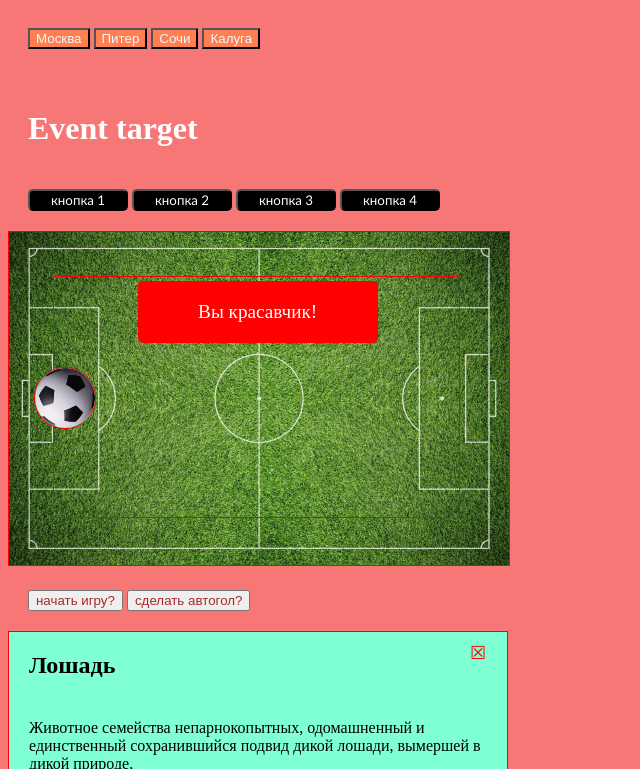
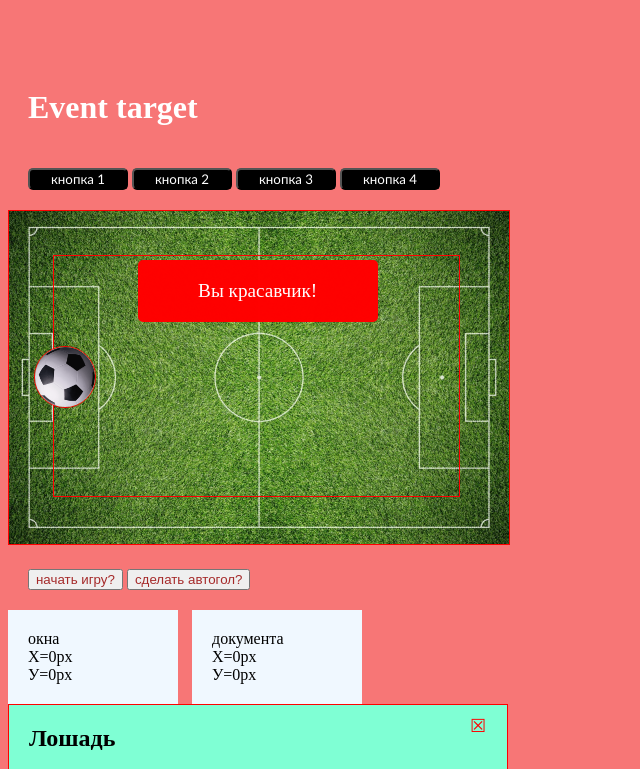
Before and after one commit to belkud/vite-project, a website built with Vite: page index.html in a window 1280 px wide. Both pictures are taken after a click on the button "сделать автогол?". Shown: the top 769 px of the page, without its empty margins (0-640 px from the left). Built offline with nearby package versions, Linux system fonts and the light colour scheme.

Commit message:
dfgdbcvf

```diff
--- a/index.html
+++ b/index.html
@@ -11,12 +11,8 @@
   </head>
   <body>
 
-        <div>
-          <button data-num="1" class="city">Москва</button>
-          <button data-num="2" class="city">Питер</button>
-          <button data-num="3" class="city">Сочи</button>
-          <button data-num="4" class="city">Калуга</button>
-        </div>
+        <div></div>
+        <!-- <div></div> -->
 
 
 
@@ -60,10 +56,12 @@
 </div>
 
 
+<div class="coordinates"> </div>
+<div class="pageCoordinates"> </div>
+
+
 
       <!--! диалоговые окна с животными -->
-
-
 
       <div class="animal">
         <div class="extraAnimal">
--- a/src/main.ts
+++ b/src/main.ts
@@ -3513,19 +3513,6 @@ buttonClick.forEach(col =>
 
 
 
-//! Спросить!
-// let coordinate
-
-// function wind(event) {
-//   console.log(`ось Х=${event.screenX}px, ось У=${event.screenY}px`);
-//   event.stopPropagation()
-
-// }
-// window.addEventListener ('mousemove', wind)
-
-
-
-
 //!Игра в мячик
 //поле
 let removeBall = document.querySelector('.trickField') as HTMLPictureElement
@@ -3627,3 +3614,24 @@ cityRussia.forEach(city =>
 
   })
 )
+
+
+
+
+let coordinate = document.querySelector('.coordinates') as HTMLDivElement
+let pageCoordinate = document.querySelector('.pageCoordinates') as HTMLDivElement
+document.addEventListener ('mousemove', function(event){
+  coordinate.innerHTML = `окна <br> Х=${event.clientX}px <br> У=${event.clientY}px`
+  pageCoordinate.innerHTML = `документа <br> Х=${event.pageX}px <br> У=${event.pageY}px`
+})
+
+
+
+
+
+// function move(event) {
+//   console.log (`ось Х=${event.screenX}px, ось У=${event.screenY}px`);
+//   event.stopPropagation()
+
+// }
+// window.addEventListener ('mousemove', move)
--- a/src/style.css
+++ b/src/style.css
@@ -160,3 +160,11 @@ h1 {
   background-color: coral;
   color: aliceblue;
 }
+
+
+.coordinates, .pageCoordinates {
+  background-color: aliceblue;
+  width: 130px;
+  margin-right: 10px;
+  display: inline-block;
+}
```
